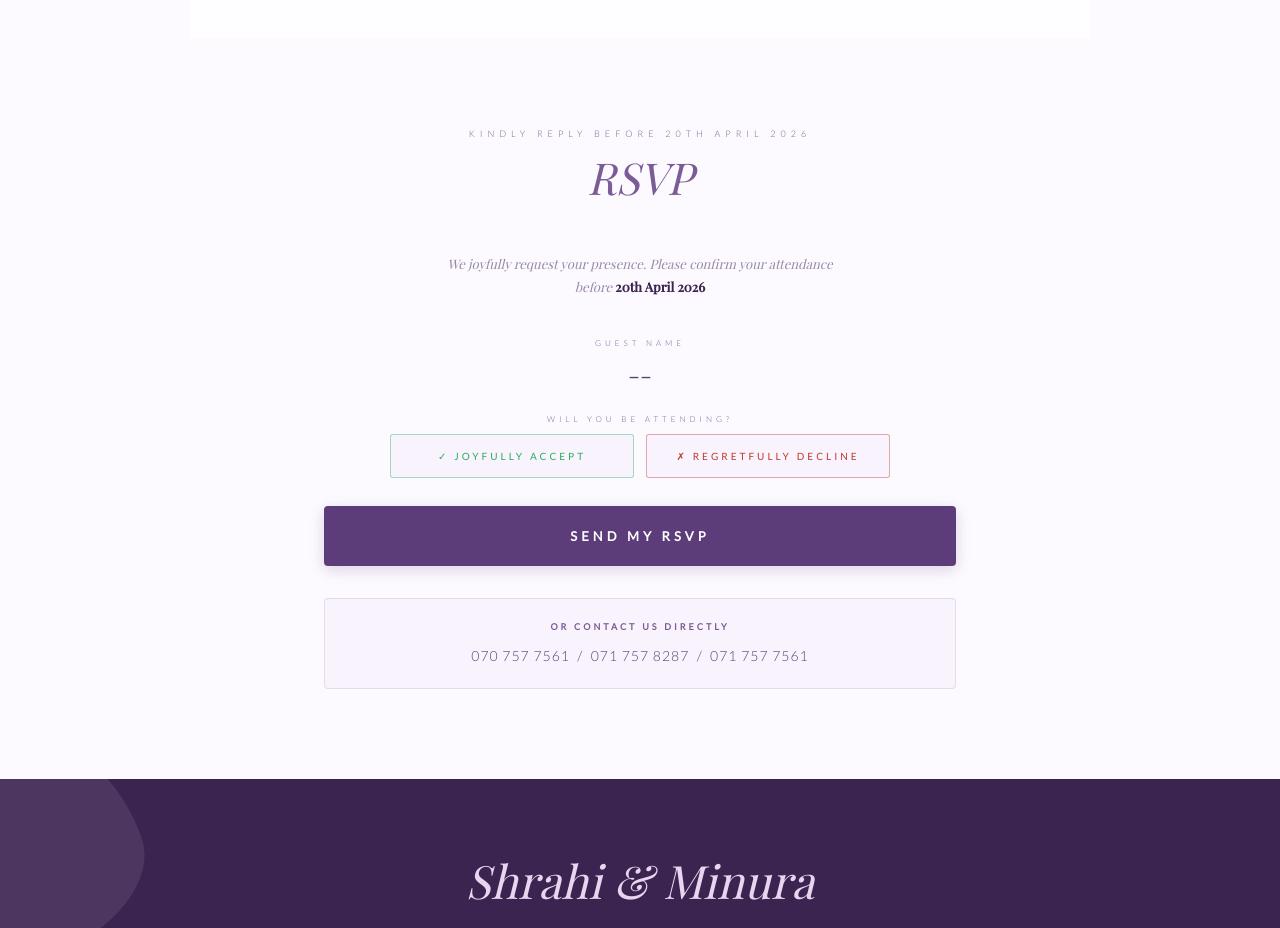
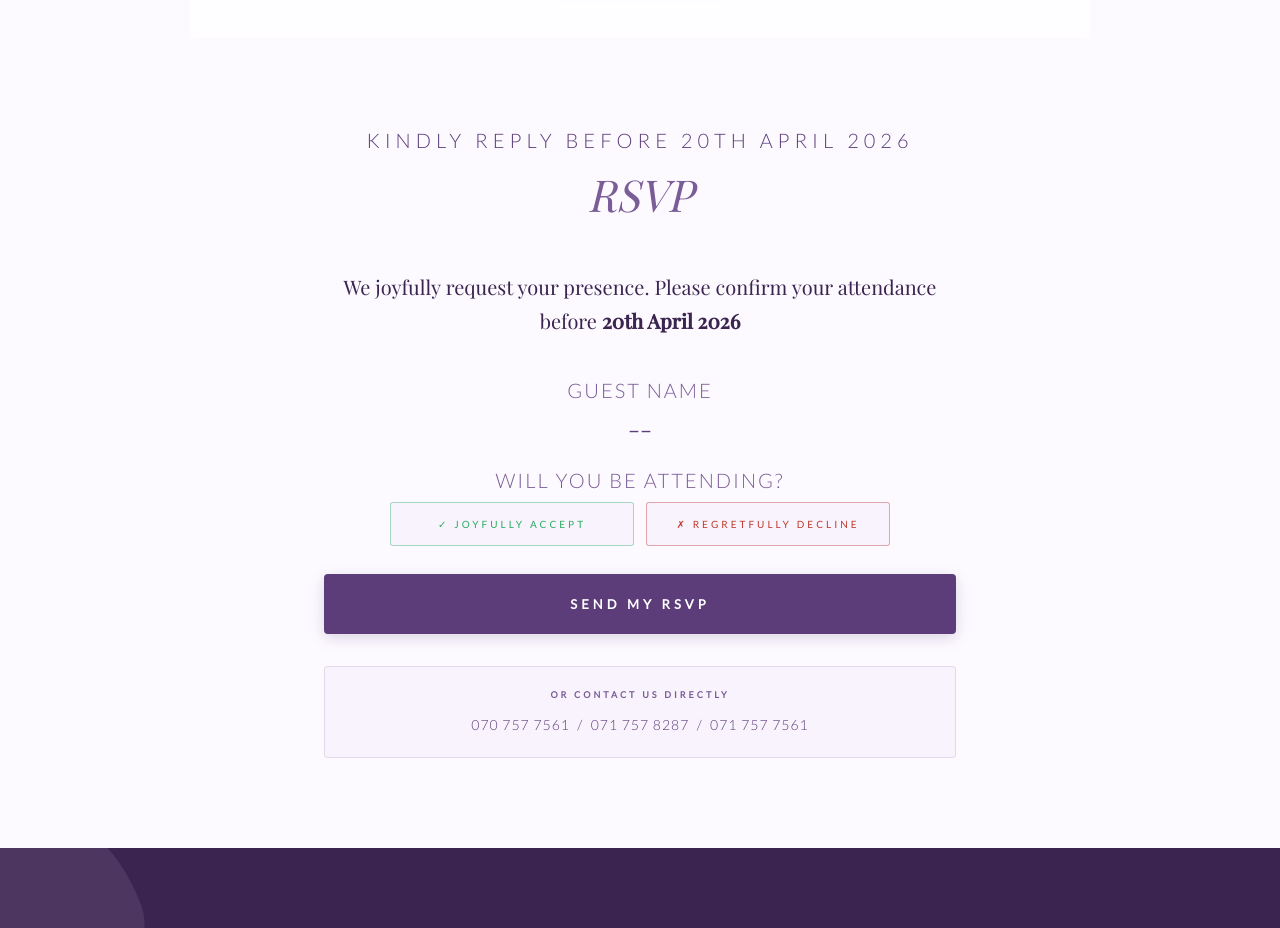
Before and after one commit to minura986/wedding-invitation, a React app: page invitation-muslim.html in a window 1280 px wide. Shown: the part 3600-4528 px from the top of the page. Built offline with nearby package versions, Linux system fonts and the light colour scheme; a web font is replaced by a local one.

Commit message:
Increase RSVP instruction and label font sizes to 20px for better visibility

```diff
--- a/invitation-muslim.html
+++ b/invitation-muslim.html
@@ -1073,12 +1073,11 @@
 
     .rsvp-note {
       text-align: center;
-      font-size: 13px;
-      color: var(--muted);
+      font-size: 20px;
+      color: var(--plum-dark);
       margin-bottom: 40px;
       line-height: 1.7;
       font-family: 'Playfair Display', serif;
-      font-style: italic;
     }
 
     .attend-toggle {
@@ -1719,7 +1718,7 @@
 
   <!-- ══ RSVP ══ -->
   <div class="rsvp-section" id="rsvp">
-    <p class="s-label">Kindly Reply Before 20th April 2026</p>
+    <p class="s-label" style="font-size: 20px; color: var(--plum); margin-bottom: 16px;">Kindly Reply Before 20th April 2026</p>
     <h2 class="s-title"><em>RSVP</em></h2>
 
     <p class="rsvp-note">
@@ -1730,7 +1729,7 @@
     <div id="rsvpForm">
 
       <p
-        style="font-size:8px;letter-spacing:4px;text-transform:uppercase;color:var(--lavender-deep);margin-bottom:10px;text-align:center;">
+        style="font-size:20px;letter-spacing:2px;text-transform:uppercase;color:var(--lavender-deep);margin-bottom:10px;text-align:center;">
         Guest Name</p>
       <div id="rsvpGuestNameDisplay"
         style="font-family: 'Playfair Display', serif; font-size: 24px; color: var(--plum); margin-bottom: 24px; text-align: center;">
@@ -1739,7 +1738,7 @@
       <input type="hidden" id="firstName" value="" />
 
       <p
-        style="font-size:8px;letter-spacing:4px;text-transform:uppercase;color:var(--lavender-deep);margin-bottom:10px;text-align:center;">
+        style="font-size:20px;letter-spacing:2px;text-transform:uppercase;color:var(--lavender-deep);margin-bottom:10px;text-align:center;">
         Will you be attending?</p>
       <div class="attend-toggle" style="justify-content: center; max-width: 500px; margin: 0 auto 28px;">
         <button class="attend-btn" id="btnYes" onclick="setAttend('yes')">✓ Joyfully Accept</button>
```
Also changed, not shown: invitation.html (+5 -6 lines).
